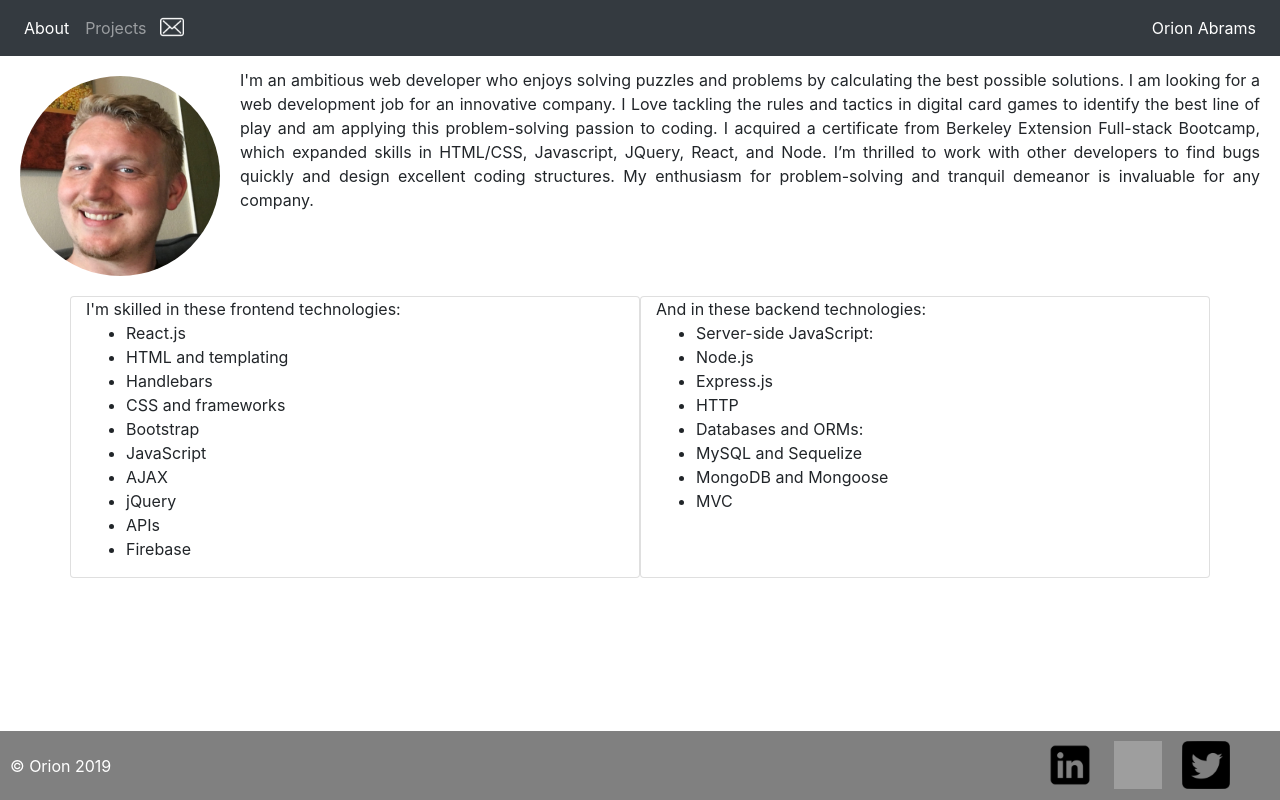
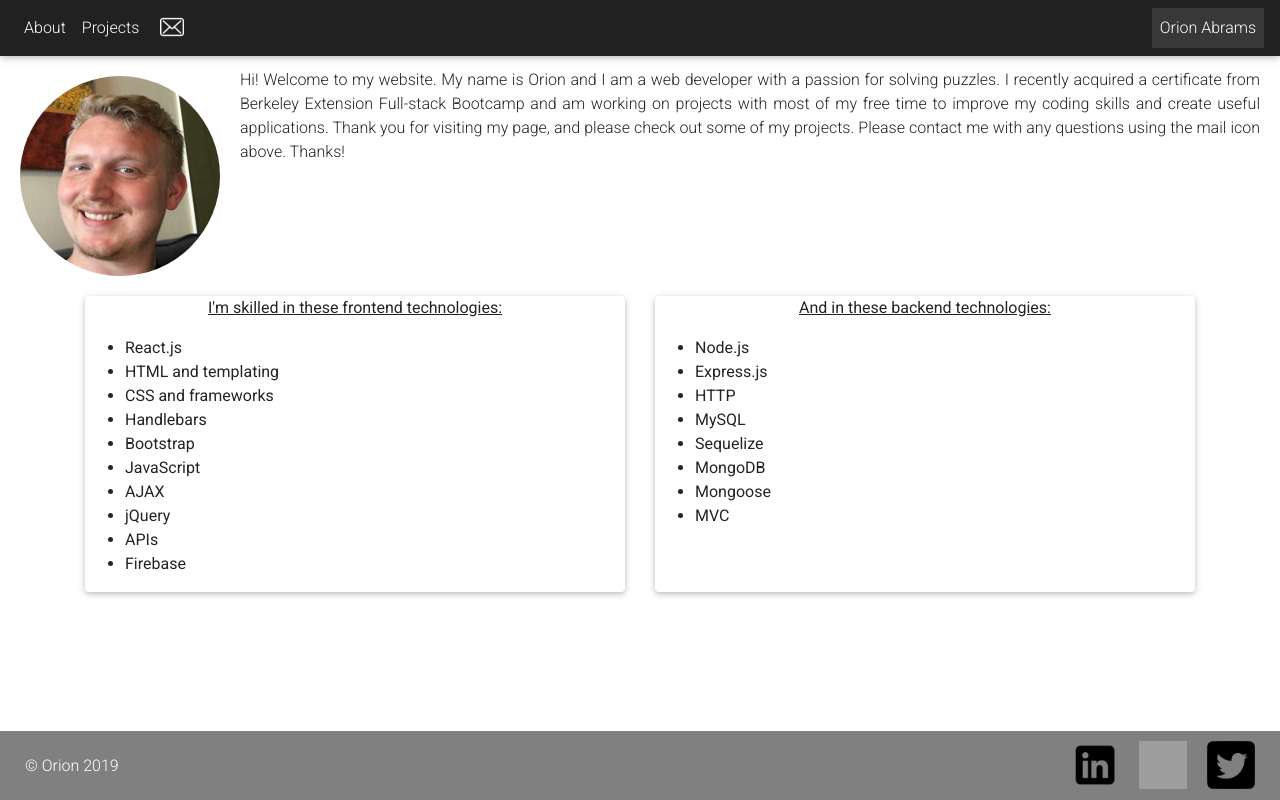
Before and after one commit to OrionAbrams/My-Portfolio, a React (Create React App) app: page / in a window 1280 px wide. Built offline with nearby package versions, Linux system fonts and the light colour scheme; grey boxes are pictures that could not be loaded.

Commit message:
changed to material design bootstrap looks better

```diff
--- a/package.json
+++ b/package.json
@@ -5,6 +5,7 @@
   "homepage": "https://orionabrams.com",
   "dependencies": {
     "gh-pages": "^2.0.1",
+    "mdbreact": "^4.9.0",
     "react": "^16.7.0",
     "react-dom": "^16.7.0",
     "react-router-dom": "^4.3.1",
--- a/public/index.html
+++ b/public/index.html
@@ -23,8 +23,8 @@
       Learn how to configure a non-root public URL by running `npm run build`.
     -->
     <!-- bootstrap -->
-    <link rel="stylesheet" href="https://stackpath.bootstrapcdn.com/bootstrap/4.2.1/css/bootstrap.min.css" integrity="sha384-GJzZqFGwb1QTTN6wy59ffF1BuGJpLSa9DkKMp0DgiMDm4iYMj70gZWKYbI706tWS" crossorigin="anonymous">
-
+    <!-- <link rel="stylesheet" href="https://stackpath.bootstrapcdn.com/bootstrap/4.2.1/css/bootstrap.min.css" integrity="sha384-GJzZqFGwb1QTTN6wy59ffF1BuGJpLSa9DkKMp0DgiMDm4iYMj70gZWKYbI706tWS" crossorigin="anonymous">
+     -->
     <script type="text/javascript">
 
       // Single Page Apps for GitHub Pages
@@ -72,4 +72,5 @@
       To create a production bundle, use `npm run build` or `yarn build`.
     -->
   </body>
+
 </html>
--- a/src/components/Footer.js
+++ b/src/components/Footer.js
@@ -9,13 +9,13 @@ import Linkedin from "../assets/img/linkedin.png"
 function Footer() {
   return (
     <footer className="footer">&copy; Orion 2019
-    <Link target="_blank" to={"//twitter.com/OrionAbrams"} >
+    <Link target="_blank" to={"//twitter.com/orionabrams"} >
     <img className="prof-icons" alt="twitter" src={Twitter} />
     </Link>
-    <Link target="_blank" to={"//github.com/orionAbrams/"} >
+    <Link target="_blank" to={"//github.com/orionabrams/"} >
     <img className="prof-icons" alt="Github" src={Github} />
     </Link>
-    <Link target="_blank" to={"//www.linkedin.com/in/orionabrams/"} >
+    <Link target="_blank" to={"//linkedin.com/in/orionabrams/"} >
     <img className="prof-icons" alt="Linkedin" src={Linkedin} />
     </Link>
     </footer>
--- a/src/components/pages/About.js
+++ b/src/components/pages/About.js
@@ -10,20 +10,20 @@ function About() {
       <h1>About Me</h1>
       <img className="rounded-circle face" alt="My face" src={Orion} />
       <p className="bio">
-        I'm an ambitious web developer who enjoys solving puzzles and problems by calculating the best possible solutions. I am looking for a web development job for an innovative company. I Love tackling the rules and tactics in digital card games to identify the best line of play and am applying this problem-solving passion to coding. I acquired a certificate from Berkeley Extension Full-stack Bootcamp, which expanded skills in HTML/CSS, Javascript, JQuery, React, and Node. I’m thrilled to work with other developers to find bugs quickly and design excellent coding structures. My enthusiasm for problem-solving and tranquil demeanor is invaluable for any company.
+        Hi! Welcome to my website. My name is Orion and I am a web developer with a passion for solving puzzles. I recently acquired a certificate from Berkeley Extension Full-stack Bootcamp and am working on projects with most of my free time to improve my coding skills and create useful applications. Thank you for visiting my page, and please check out some of my projects. Please contact me with any questions using the mail icon above. Thanks!
     </p>
     </div>
     </div>
       <div className="container space-from-footer">
         <div className="row">
-          <div className="card col-md-6">
-
-        I'm skilled in these frontend technologies:
+          <div className="col-md-6">
+          <div className="card mw-75 h-100">
+        <p className="text-center"><u>I'm skilled in these frontend technologies:</u></p>
         <ul>
           <li>React.js</li>
           <li>HTML and templating</li>
+          <li>CSS and frameworks</li>
           <li>Handlebars</li>
-          <li>CSS and frameworks</li>
           <li>Bootstrap</li>
           <li>JavaScript</li>
           <li>AJAX</li>
@@ -31,22 +31,23 @@ function About() {
           <li>APIs</li>
           <li>Firebase</li>
         </ul>
+        </div>
       </div>
 
-      <div className="card col-md-6">
-        And in these backend technologies:
-
-        <ul className>
-          <li>Server-side JavaScript:</li>
+      <div className="col-md-6">
+      <div className="card mw-75 h-100">
+      <p className="text-center"><u>And in these backend technologies:</u></p>
+        <ul>
           <li>Node.js</li>
           <li>Express.js</li>
           <li>HTTP</li>
-          <li>Databases and ORMs:</li>
-          <li>MySQL and Sequelize</li>
-          <li>MongoDB and Mongoose</li>
+          <li>MySQL</li>
+          <li>Sequelize</li>
+          <li>MongoDB</li>
+          <li>Mongoose</li>
           <li>MVC</li>
         </ul>
-
+        </div>
        </div>
       </div>
       </div>
--- a/src/components/pages/Projects.js
+++ b/src/components/pages/Projects.js
@@ -16,14 +16,14 @@ function Projects(props) {
               <Link target="_blank" to={"//rupert-movie-companion.herokuapp.com/"} >
                 <img className="project zoom card-img-top" alt="Rupert, The Movie Companion" src={Rupert} />
               </Link>
-              <p className="card-text card-body">Rupert!</p>
+              <p className="card-text h-100 card-body">Rupert is a movie helper app using Firebase, Dialogflow(as a Rupert chatbot), Bootstrap, </p>
           </div>
           <div className="card col-md-3">
 
               <Link target="_blank" to={"//pawstagram.herokuapp.com/"} >
                 <img className="project zoom card-img-top" alt="Pawstagram" src={Pawstagram} />
               </Link>
-              <p className="card-text card-body">Pawstagram!</p>
+              <p className="card-text h-100 card-body">Pawstagram!</p>
 
           </div>
           <div className="card col-md-3">
@@ -32,7 +32,7 @@ function Projects(props) {
                 to={"//orionabrams.github.io/Multiplayer-RPS/"} >
                 <img className="project zoom card-img-top" alt="Multiplayer Rock-Paper-Scissors" src={RPS} />
               </Link>
-              <p className="card-text card-body">Multiplayer Rock-Paper-Scissors!</p>
+              <p className="card-text h-100 card-body">Multiplayer Rock-Paper-Scissors!</p>
 
           </div>
           <div className="card col-md-3">
@@ -40,7 +40,7 @@ function Projects(props) {
               <Link target="_blank" to={"//orionabrams.github.io/TriviaGame/"} >
                 <img className="project zoom card-img-top" alt="Video game trivia" src={Trivia} />
               </Link>
-              <p className="card-text card-body">Video Game Trivia!</p>
+              <p className="card-text h-100 card-body">Video Game Trivia!</p>
 
           </div>
         </div>
--- a/src/components/pages/style.css
+++ b/src/components/pages/style.css
@@ -20,14 +20,6 @@
   float: left;
 }
 
-
-/* .project {
-  height:150px;
-  width:200px;
-  margin: 10px;
-  z-index: -1;
-} */
-
 .email {
   height: 24px;
   width: 24px;
@@ -44,7 +36,8 @@
   background-color: gray;
   height: 69.5px;
   padding: 10px;
-  padding-right: 50px;
+  padding-left: 25px;
+  padding-right: 25px;
   color:white;
   line-height: 50px;
   position:absolute;
--- a/src/index.js
+++ b/src/index.js
@@ -1,5 +1,8 @@
 import React from "react";
 import ReactDOM from "react-dom";
 import App from "./App";
+import "@fortawesome/fontawesome-free/css/all.min.css";
+import 'bootstrap-css-only/css/bootstrap.min.css';
+import 'mdbreact/dist/css/mdb.css';
 
 ReactDOM.render(<App />, document.getElementById("root"));
```
Also changed, not shown: 1 other file (tests, documents, lock files or other folders).
